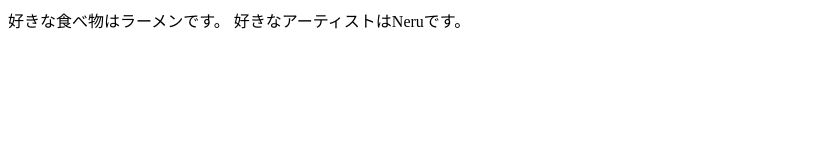
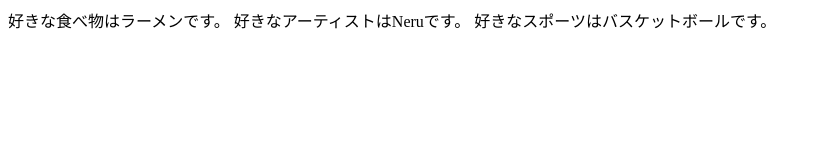
Before and after one commit to gandamu00/command-practice, a plain HTML site: page index.html in a window 1280 px wide. Shown: the whole page, without its empty margins (0-820 px from the left). Drawn offline with Linux system fonts and the light colour scheme.

Commit message:
好きなスポーツを追加

```diff
--- a/index.html
+++ b/index.html
@@ -3,5 +3,6 @@
 <body>
 	好きな食べ物はラーメンです。
 	好きなアーティストはNeruです。
+	好きなスポーツはバスケットボールです。
 </body>
 </html>
```
